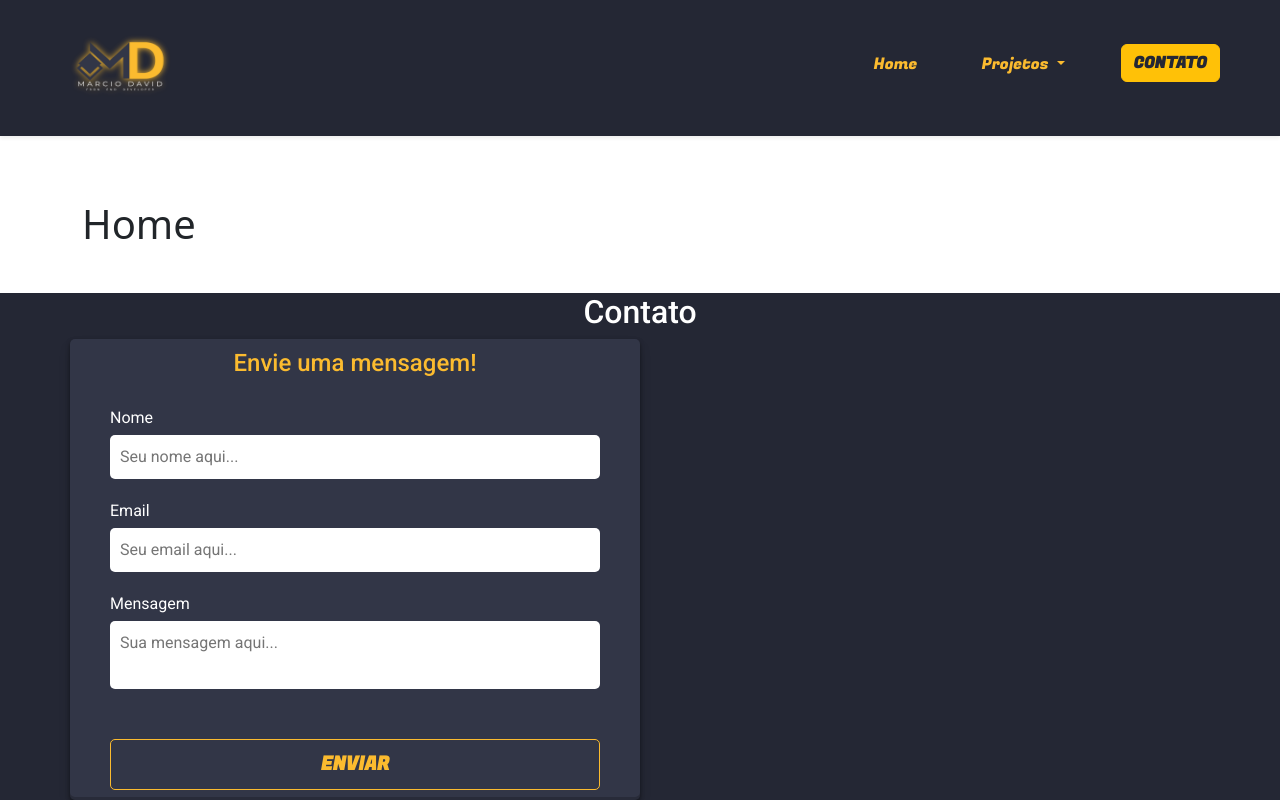
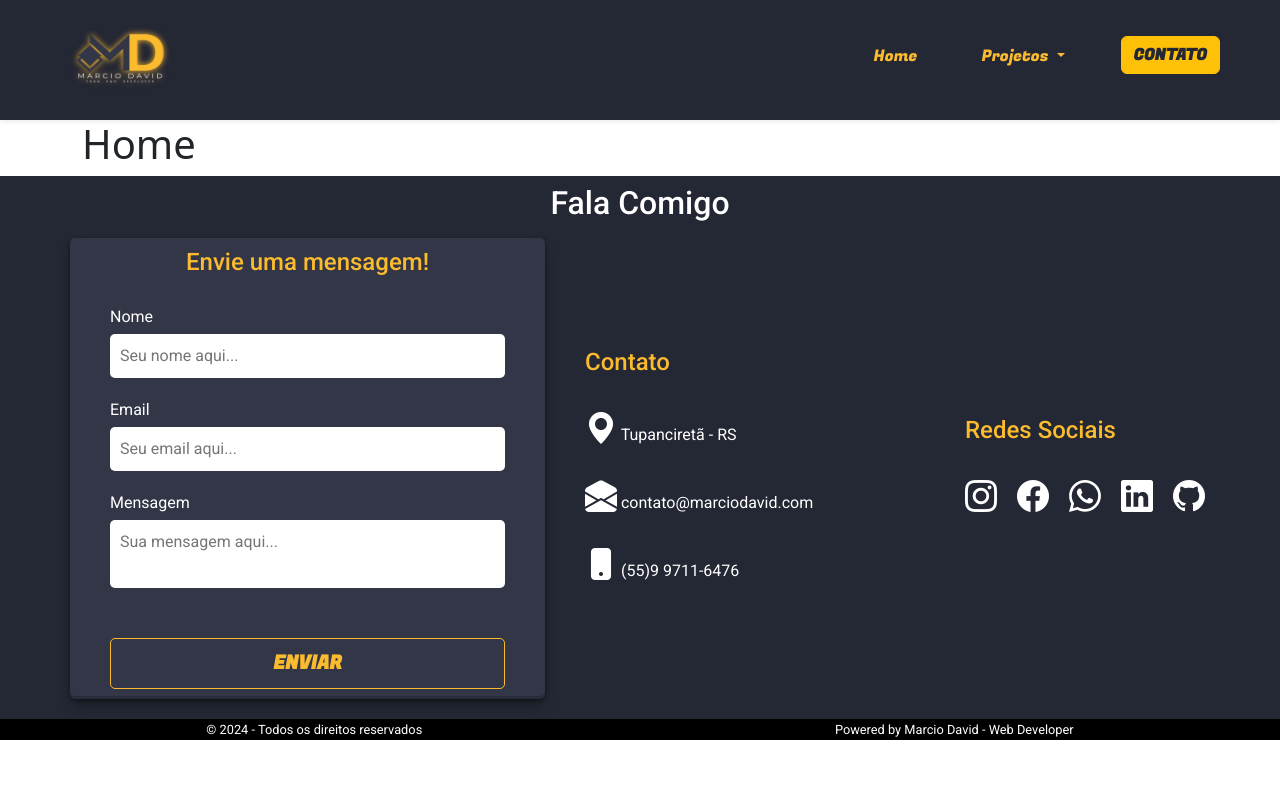
Before and after one commit to MarcioDavid81/portifolio2, an Angular app: page / in a window 1280 px wide. Built offline with nearby package versions, Linux system fonts and the light colour scheme.

Commit message:
feat: add navbar component

```diff
--- a/src/app/_components/footer/footer.component.css
+++ b/src/app/_components/footer/footer.component.css
@@ -3,10 +3,11 @@ footer{
   background-color: #242734;
   color: white;
   font-family: var(--secondary-font);
+  padding-bottom: 20px;
 }
 
 /*Form style*/
-section{
+section.formulario{
   display: flex;
   justify-content: center;
   align-items: center;
@@ -90,3 +91,86 @@ section{
 
   }
 }
+
+section.sociais{
+  display: flex;
+  align-items: start;
+  justify-content: center;
+  flex-direction: column;
+  padding: 10px 40px;
+
+  h2{
+    color: #FBBB2F;
+    font-size: 1.5rem;
+  }
+
+  a{
+    text-decoration: none;
+    color: white;
+  }
+
+  i{
+    font-size: 2rem;
+    cursor: pointer;
+    transition: 0.3s;
+
+    &:hover{
+      color: #FBBB2F;
+    }
+  }
+
+}
+
+.contact-icons{
+  display: flex;
+  flex-direction: column;
+  justify-content: space-between;
+  gap: 20px;
+  width: 100%;
+  margin-top: 20px;
+}
+
+.social-icons{
+  display: flex;
+  justify-content: start;
+  gap: 20px;
+  width: 100%;
+  margin-top: 20px;
+}
+
+.copyrigth{
+  display: flex;
+  background-color: #000000;
+  color: white;
+  font-size: 0.8rem;
+  font-family: var(--secondary-font);
+  justify-content: space-around;
+
+  p{
+    margin: 1px;
+  }
+}
+
+@media (width < 768px){
+  section.sociais{
+    padding: 10px;
+    align-items: center;
+
+    .contact-icons{
+      align-items: center;
+      padding: 30px 0;
+    }
+
+    .social-icons{
+      display: flex;
+      justify-content: center;
+      gap: 20px;
+      width: 100%;
+      margin-top: 20px;
+    }
+  }
+  .copyrigth{
+    font-size: 0.6rem;
+
+  }
+}
--- a/src/app/_components/footer/footer.component.html
+++ b/src/app/_components/footer/footer.component.html
@@ -1,10 +1,10 @@
-<footer class="fixed-bottom">
+<footer>
   <div class="container">
-    <div class="d-flex flex-row justify-content-center">
-      <h2>Contato</h2>
+    <div class="d-flex flex-row justify-content-center py-2">
+      <h2>Fala Comigo</h2>
     </div>
     <div class="row">
-        <section class="formulario col-md-6">
+        <section class="formulario col-lg-5">
           <h2>Envie uma mensagem!</h2>
           <div class="contact-form">
             <form action="https://api.staticforms.xyz/submit" method="post">
@@ -20,15 +20,32 @@
             </form>
           </div>
         </section>
-        <div class="col-md-6">
-
-        </div>
-        <div class="col-md-6">
-
-        </div>
-        <div class="col-md-6">
-
-        </div>
+        <section class="sociais col-lg-4">
+            <h2>Contato</h2>
+            <div class="contact-icons">
+              <div><i class="bi bi-geo-alt-fill"></i>     Tupanciretã - RS</div>
+              <div><i class="bi bi-envelope-open-fill"></i>     contato&#64;marciodavid.com</div>
+              <div><i class="bi bi-phone-fill"></i>     (55)9 9711-6476</div>
+            </div>
+        </section>
+        <section class="sociais col-lg-3">
+            <h2>Redes Sociais</h2>
+            <div class="social-icons">
+              <a href="https://www.instagram.com/o_marciodavid/" target="_blank"  title="Instagram"><i class="bi bi-instagram"></i></a>
+              <a href="https://www.facebook.com/marcio.david.754" target="_blank" title="Facebook"><i class="bi bi-facebook"></i></a>
+              <a href="" target="_blank" title="WhatsApp"><i class="bi bi-whatsapp"></i></a>
+              <a href="https://www.linkedin.com/in/marcio-david-a8152733/" target="_blank" title="Linkedin"><i class="bi bi-linkedin"></i></a>
+              <a href="https://github.com/MarcioDavid81" target="_blank" title="GitHub"><i class="bi bi-github"></i></a>
+            </div>
+        </section>
       </div>
     </div>
 </footer>
+<div class="copyrigth">
+    <div class="direitos">
+      <p>&copy; 2024 - Todos os direitos reservados</p>
+    </div>
+    <div class="powered">
+      <p>Powered by Marcio David - Web Developer</p>
+    </div>
+</div>
--- a/src/app/_components/navbar/navbar.component.css
+++ b/src/app/_components/navbar/navbar.component.css
@@ -35,3 +35,8 @@ a{
     color: #242734 !important;
   }
 }
+@media (width < 768px){
+  .navbar{
+    position: relative;
+  }
+}
--- a/src/app/_components/navbar/navbar.component.html
+++ b/src/app/_components/navbar/navbar.component.html
@@ -1,4 +1,4 @@
-<nav class="navbar navbar-expand-md fixed-top shadow-sm">
+<nav class="navbar navbar-expand-md fixed-top shadow-sm py-0">
   <div class="container-fluid mx-5">
     <a class="navbar-brand" href="/"><img class="logo" src="../../../assets/Logo Marcio David.png" alt=""></a>
     <button class="navbar-toggler" type="button" data-bs-toggle="collapse" data-bs-target="#navbarSupportedContent" aria-controls="navbarSupportedContent" aria-expanded="false" aria-label="Toggle navigation">
--- a/src/app/pages/home/home.component.css
+++ b/src/app/pages/home/home.component.css
@@ -1,3 +1,8 @@
 section{
-  padding-top: 200px;
+  padding-top: 120px;
 }
+@media (width < 768px){
+  section{
+    padding-top: 0;
+  }
+}
--- a/src/styles.css
+++ b/src/styles.css
@@ -1,5 +1,4 @@
 @import url("https://cdn.jsdelivr.net/npm/bootstrap-icons@1.11.3/font/bootstrap-icons.min.css");
-
 @import url('https://fonts.googleapis.com/css2?family=Fugaz+One&family=Roboto:ital,wght@0,100;0,300;0,400;0,500;0,700;0,900;1,100;1,300;1,400;1,500;1,700;1,900&display=swap');
 
 @font-face {
```
